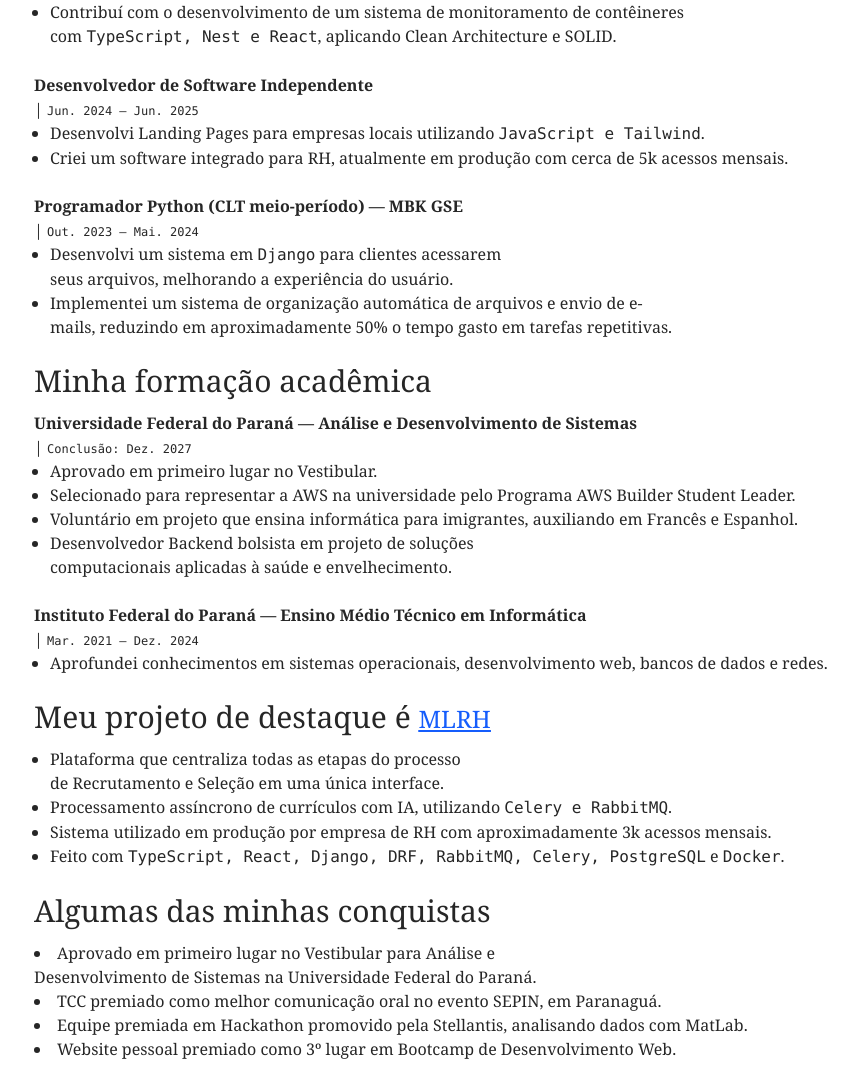
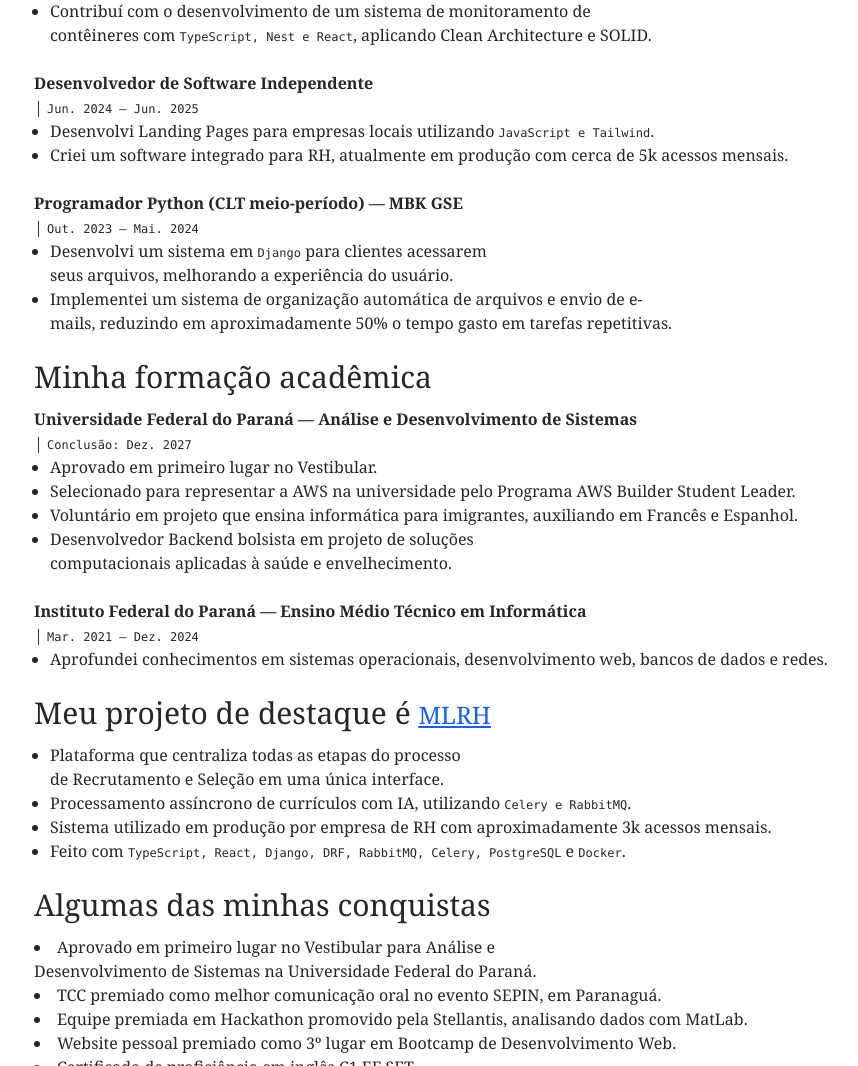
Before and after one commit to garzuze/ds881-curriculo-grr20250925, a website: page src/index.html in a window 1280 px wide. Shown: the part 461-1527 px from the top of the page, without its empty margins (194-1052 px from the left). Drawn offline with nearby package versions, Linux system fonts and the light colour scheme; files that its build step writes are made by us from their sources.

Commit message:
style: add text-xs to some font mono content

```diff
--- a/src/index.html
+++ b/src/index.html
@@ -58,15 +58,16 @@
                 <ul class="list-disc leading-6 ml-4">
                   <li>
                     Implementei um sistema de semantic caching com
-                    <span class="font-mono">Redis</span> e a API de embeddings
-                    da OpenAI, reduzindo o consumo de tokens e o tempo de
-                    resposta em interações com APIs de LLMs.
+                    <span class="font-mono text-xs">Redis</span> e a API de
+                    embeddings da OpenAI, reduzindo o consumo de tokens e o
+                    tempo de resposta em interações com APIs de LLMs.
                   </li>
                   <li>
                     Contribuí com o desenvolvimento de um sistema de
                     monitoramento de contêineres com
-                    <span class="font-mono">TypeScript, Nest e React</span>,
-                    aplicando Clean Architecture e SOLID.
+                    <span class="font-mono text-xs"
+                      >TypeScript, Nest e React</span
+                    >, aplicando Clean Architecture e SOLID.
                   </li>
                 </ul>
               </li>
@@ -82,7 +83,8 @@
                 <ul class="list-disc leading-6 ml-4">
                   <li>
                     Desenvolvi Landing Pages para empresas locais utilizando
-                    <span class="font-mono">JavaScript e Tailwind</span>.
+                    <span class="font-mono text-xs">JavaScript e Tailwind</span
+                    >.
                   </li>
                   <li>
                     Criei um software integrado para RH, atualmente em produção
@@ -102,7 +104,7 @@
                 <ul class="list-disc leading-6 ml-4">
                   <li>
                     Desenvolvi um sistema em
-                    <span class="font-mono">Django</span> para clientes
+                    <span class="font-mono text-xs">Django</span> para clientes
                     acessarem seus arquivos, melhorando a experiência do
                     usuário.
                   </li>
@@ -190,7 +192,7 @@
               </li>
               <li>
                 Processamento assíncrono de currículos com IA, utilizando
-                <span class="font-mono">Celery e RabbitMQ</span>.
+                <span class="font-mono text-xs">Celery e RabbitMQ</span>.
               </li>
               <li>
                 Sistema utilizado em produção por empresa de RH com
@@ -198,11 +200,11 @@
               </li>
               <li>
                 Feito com
-                <span class="font-mono"
+                <span class="font-mono text-xs"
                   >TypeScript, React, Django, DRF, RabbitMQ, Celery,
                   PostgreSQL</span
                 >
-                e <span class="font-mono">Docker</span>.
+                e <span class="font-mono text-xs">Docker</span>.
               </li>
             </ul>
           </div>
```
